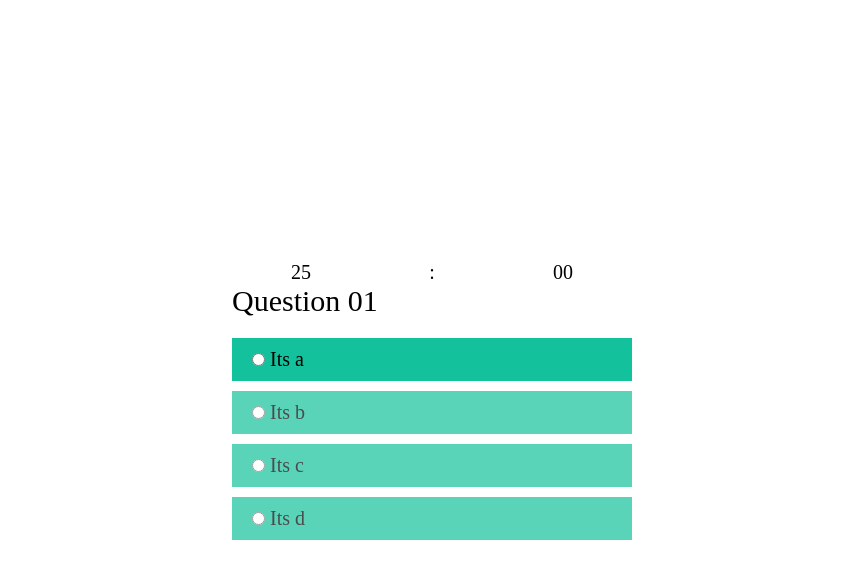
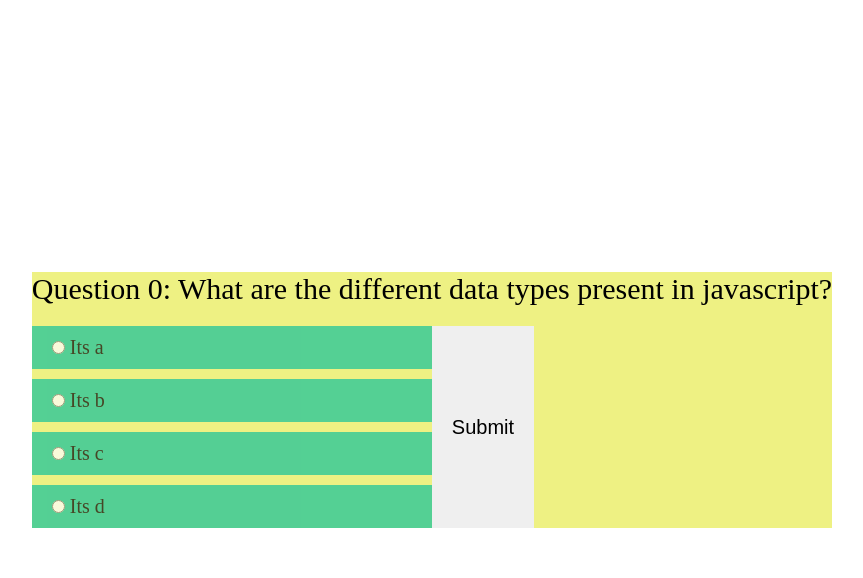
Before and after one commit to srdragonfang/100-Vanilla-JS-Project, a plain HTML site: page 003-JS-challenger/index.html in a window 1280 px wide. Both pictures are taken after a click on the button "Submit". Shown: the whole page, without its empty margins (208-1071 px from the left). Drawn offline with Linux system fonts and the light colour scheme.

Commit message:
fix bug - end quiz notification

```diff
--- a/003-JS-challenger/assets/scss/_detail.scss
+++ b/003-JS-challenger/assets/scss/_detail.scss
@@ -1,3 +1,7 @@
+.quiz-questions {
+  background-color: #eef183;
+}
+
 #question {
   font-size: 3rem;
   margin-bottom: 2rem;
@@ -11,9 +15,9 @@
   &:hover {
     opacity: 100%;
   }
-  &.active {
-    opacity: 1;
-  }
+}
+.selected {
+  background: brown;
 }
 .answer-option + .answer-option {
   margin-top: 1rem;
--- a/003-JS-challenger/index.html
+++ b/003-JS-challenger/index.html
@@ -49,17 +49,18 @@
     <section id="quiz" class="section section-quiz hidden">
       <div class="quiz-info"></div>
       <div class="quiz-container flex-container">
-        <div class="quiz-timer flex-row">
+        <div class="quiz-timer flex-row hidden">
           <div class="timer-minus">25</div>
           <div class="timer-break">:</div>
           <div class="timer-seconds">00</div>
         </div>
         <div class="quiz-questions">
+          <div id="quiz-noti" class="hidden"></div>
           <div id="question">Question 1</div>
-          <div class="answers">
+          <div id="quiz-wrapper" class="answers show">
             <div class="show" id="answers-4option">
               <ul>
-                <li class="answer-option active">
+                <li class="answer-option">
                   <input type="radio" name="answers" id="a" />
                   <label for="a" class="answer" id="answer-1">Answer A</label>
                 </li>
@@ -87,6 +88,15 @@
                 </button>
               </ul>
             </div>
+            <button
+              id="option-2"
+              class="btn btn-option"
+              value=""
+              type="submit"
+              onclick="submitQuestion()"
+            >
+              Submit
+            </button>
           </div>
         </div>
       </div>
--- a/003-JS-challenger/script.js
+++ b/003-JS-challenger/script.js
@@ -1,6 +1,6 @@
 const quizData = [
   {
-    question: "Question 01",
+    question: "What are the different data types present in javascript?",
     a: "Its a",
     b: "Its b",
     c: "Its c",
@@ -17,10 +17,22 @@ const quizData = [
     type: "none",
     correct: "a",
   },
+  {
+    question: "Question 03",
+    a: "Its a",
+    b: "Its b",
+    c: "Its c",
+    d: "Its d",
+    type: "none",
+    correct: "a",
+  },
 ];
-console.log(quizData);
+// console.log(quizData);
 const dashboard = document.getElementById("dashboard");
 const quiz = document.getElementById("quiz");
+const quizNoti = document.getElementById("quiz-noti");
+const quizWp = document.getElementById("quiz-wrapper");
+
 const answers4option = document.getElementById("answers-4option");
 const answers2option = document.getElementById("answers-2option");
 // quiz
@@ -31,29 +43,81 @@ const answer3 = document.getElementById("answer-3"); // c
 const answer4 = document.getElementById("answer-4"); // d
 const answer5 = document.getElementById("answer-5"); // true
 const answer6 = document.getElementById("answer-6"); // false
+
+const answers = document.querySelectorAll(".answer-option");
+// console.log(answerSelected.children[0].id);
 // dashboard
 
 // quiz
+let countQuestion = 0;
 let currentIndex = 0;
-let currentQuestion = quizData[currentIndex];
-question.innerHTML = currentQuestion.question;
-if (currentQuestion.type === "none") {
-  answer1.innerHTML = currentQuestion.a;
-  answer2.innerHTML = currentQuestion.b;
-  answer3.innerHTML = currentQuestion.c;
-  answer4.innerHTML = currentQuestion.d;
-} else {
-  answers4option.classList.remove("show");
-  answers4option.classList.add("hidden");
-  answers2option.classList.remove("hidden");
-  answers2option.classList.add("show");
-}
+let score = 0;
 
 // dashboard
-
 function submit() {
   dashboard.classList.remove("show");
   dashboard.classList.add("hidden");
   quiz.classList.remove("hidden");
   quiz.classList.add("show");
+  loadQuestion();
 }
+
+function loadQuestion() {
+  cleanAnswer();
+  let currentQuestion = quizData[currentIndex];
+  if (currentIndex == 3) {
+    quizWp.style.display = "none";
+    question.innerHTML = `End Quiz. Your Score: ${score}`;
+  }
+  if (currentIndex < quizData.length && !!quizData[currentIndex].question) {
+    question.innerHTML =
+      "Question " + countQuestion + ": " + currentQuestion.question;
+    if (currentQuestion.type === "none") {
+      answer1.innerHTML = currentQuestion.a;
+      answer2.innerHTML = currentQuestion.b;
+      answer3.innerHTML = currentQuestion.c;
+      answer4.innerHTML = currentQuestion.d;
+    } else {
+      answers4option.style.display = "none";
+      answers2option.style.display = "flex";
+    }
+  }
+}
+function cleanAnswer() {
+  answers.forEach((answer) => {
+    answer.children[0].checked = false;
+    answer.classList.remove("selected");
+    console.log(answer.children[0].checked);
+  });
+}
+function answerElSelected() {
+  answers.forEach((answerEl) => {
+    cleanAnswer();
+    answerEl.addEventListener("click", () => {
+      answerEl.children[0].checked = true;
+      answerEl.classList.add("selected");
+    });
+  });
+}
+answerElSelected();
+
+function submitQuestion() {
+  let answerSelected = document.querySelector(".answer-option.selected");
+  // console.log(answerSelected.children[0].id);
+  // console.log(quizData[currentIndex].correct);
+  // console.log("currentIndex", currentIndex);
+  // console.log("countQuestion", countQuestion);
+  // console.log("quizData.length", quizData.length);
+  if (currentIndex < quizData.length && !!quizData[currentIndex].question) {
+    if (answerSelected.children[0].id === quizData[currentIndex].correct) {
+      // console.log(score);
+      score += 1;
+      // alert(score);
+    }
+    currentIndex++;
+    countQuestion++;
+    console.log("currentIndex", currentIndex);
+    console.log("countQuestion", countQuestion);
+    loadQuestion();
+  }
+}
```
Also changed, not shown: 003-JS-challenger/assets/scss/index.css, 2 other files.
